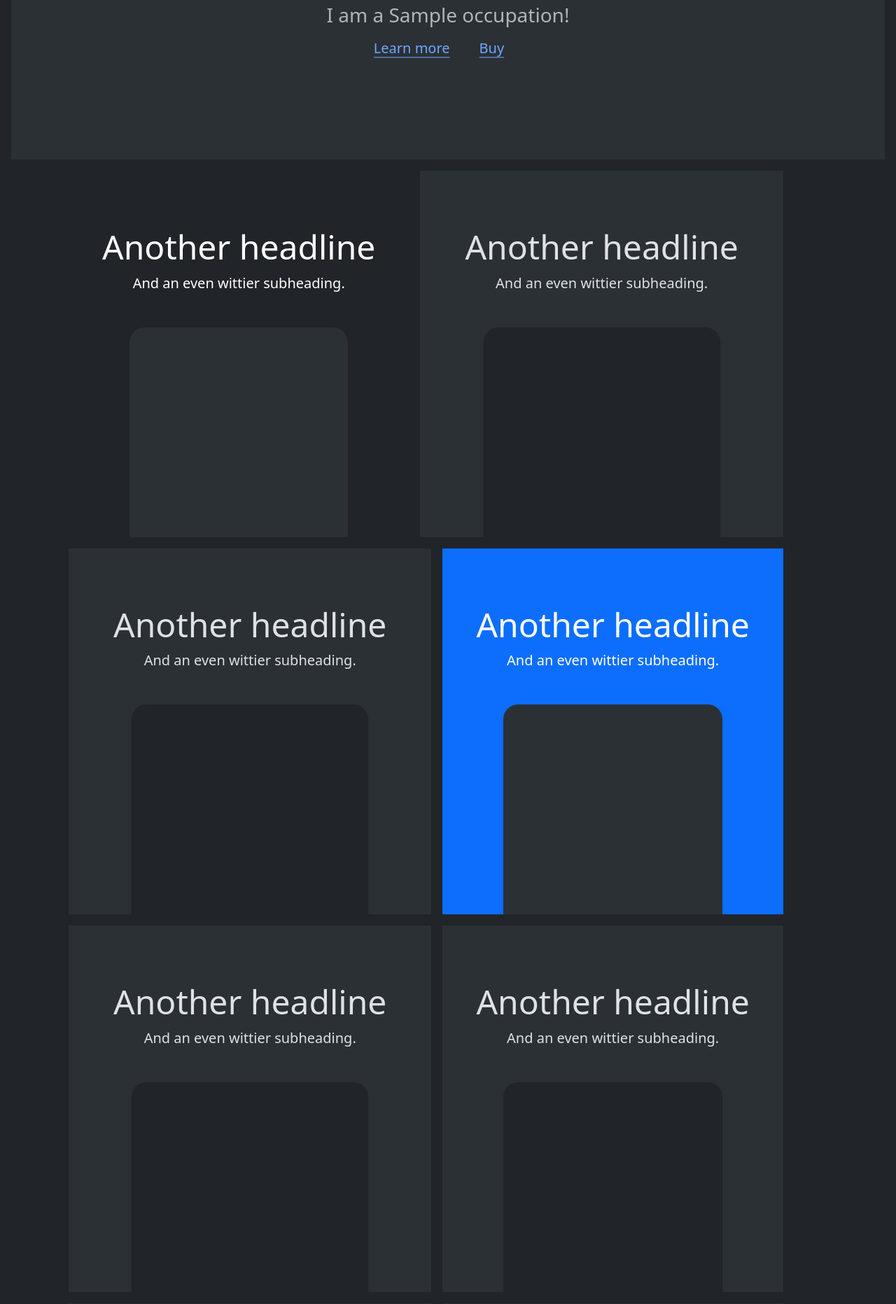
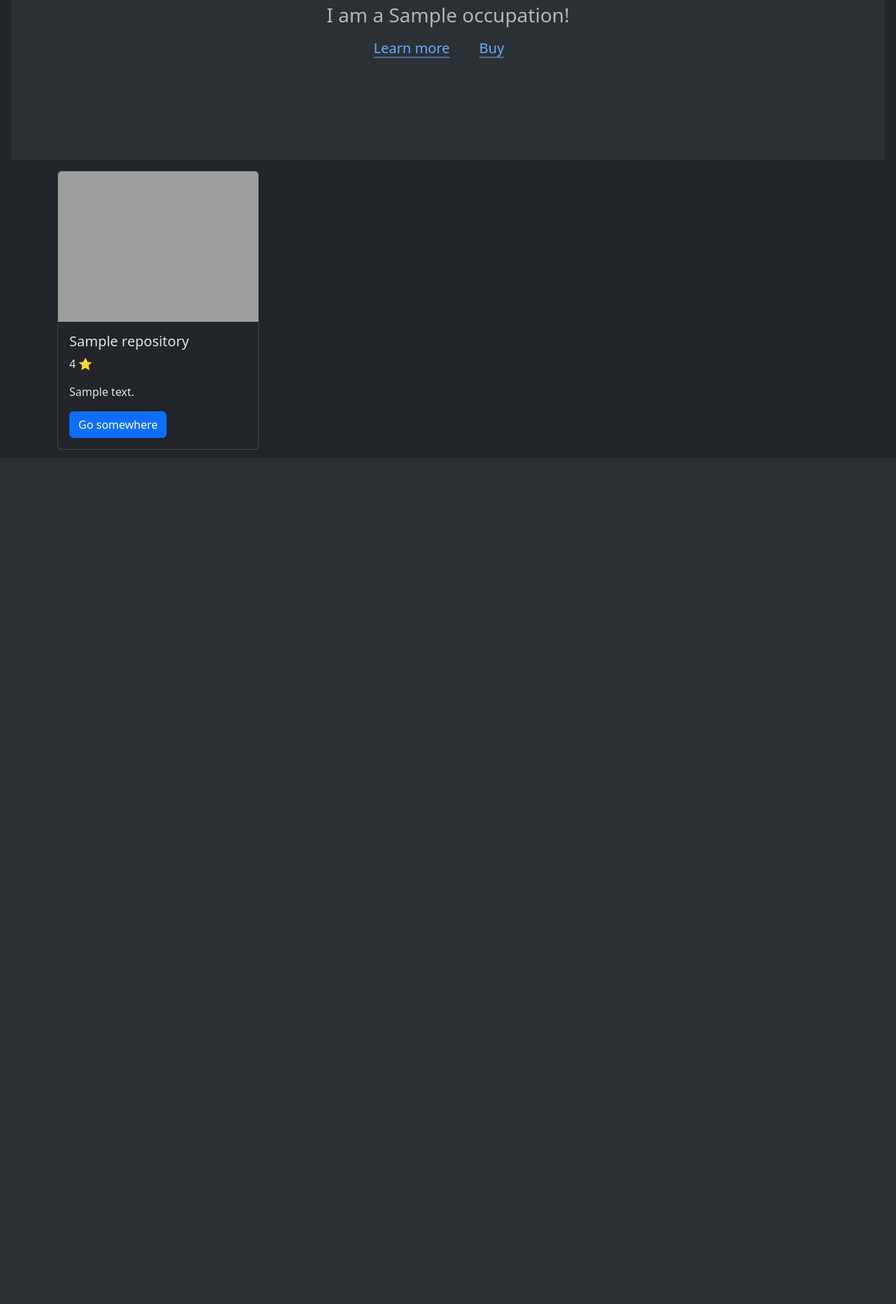
Before and after one commit to wnsnk/flask-portfolio-website, a Flask app: template templates/index.html in a window 1280 px wide. Shown: the part 398-2262 px from the top of the page at 70% size. After the commit the page ends 1041 px from the top, so only its background shows below. Run offline with Flask 3, Linux system fonts and the light colour scheme; the template is opened without the code that fills it: most values are stand-ins (such as "Sample title", 1, 10 or a date in 2020); some libraries are stand-ins or nearby versions; grey boxes are pictures that could not be loaded.

Commit message:
make grid prettier

```diff
--- a/main.py
+++ b/main.py
@@ -6,7 +6,7 @@ from wtforms.validators import DataRequired, Email, Length
 from flask_bootstrap import Bootstrap5
 from dotenv import load_dotenv
 import os
-
+from operator import itemgetter
 from github_scraper import GithubRepositoryNameScraper
 
 load_dotenv()
@@ -15,6 +15,7 @@ FIRST_NAME = os.getenv('FIRST_NAME')
 LAST_NAME = os.getenv('LAST_NAME')
 OCCUPATION = os.getenv('OCCUPATION')
 GITHUB_USERNAME = os.getenv('GITHUB_USERNAME')
+GITHUB_USERNAME = ' [REMOVED]'
 
 
 full_name = f'{FIRST_NAME} {LAST_NAME}'
@@ -29,7 +30,12 @@ Bootstrap = Bootstrap5(app=app)
 
 @app.route("/")
 def homepage():
-    return render_template('index.html', name=full_name, occupation=OCCUPATION, github=github_url)
+    all_repos = github_scraper.offline_scrape_test()
+    # all_repos = github_scraper.scrape()
+    all_repos = sorted(all_repos, key=itemgetter('stars'))
+    all_repos.reverse()
+
+    return render_template('index.html', name=full_name, occupation=OCCUPATION, github=github_url, repositories=all_repos)
 
 
 if __name__ == '__main__':
--- a/templates/index.html
+++ b/templates/index.html
@@ -7,7 +7,7 @@
     <meta name="description" content="">
     <meta name="author" content="Mark Otto, Jacob Thornton, and Bootstrap contributors">
     <meta name="generator" content="Astro v5.13.2">
-    <title>Product example · Bootstrap v5.3</title>
+    <title>portfolio · Bootstrap v5.3</title>
     <link rel="canonical" href="https://getbootstrap.com/docs/5.3/examples/product/">
     <script src="/docs/5.3/assets/js/color-modes.js"></script>
     <link href="/docs/5.3/dist/css/bootstrap.min.css" rel="stylesheet"
@@ -21,6 +21,10 @@
     <meta name="theme-color" content="#712cf9">
     <link href="product.css" rel="stylesheet">
     <style>
+        .add-bottom-padding {
+            padding-bottom: 12px;
+        }
+
         .bd-placeholder-img {
             font-size: 1.125rem;
             text-anchor: middle;
@@ -130,91 +134,30 @@
             <div class="product-device shadow-sm d-none d-md-block"></div>
             <div class="product-device product-device-2 shadow-sm d-none d-md-block"></div>
         </div>
+
+
+        <!-- ALL PROJECTS -->
         <div class="container">
-            <div class="d-md-flex flex-md-equal w-100 my-md-3 ps-md-3">
-                <div class="text-bg-dark me-md-3 pt-3 px-3 pt-md-5 px-md-5 text-center overflow-hidden">
-                    <div class="my-3 py-3">
-                        <h2 class="display-5">Another headline</h2>
-                        <p class="lead">And an even wittier subheading.</p>
-                    </div>
-                    <div class="bg-body-tertiary shadow-sm mx-auto"
-                        style="width: 80%; height: 300px; border-radius: 21px 21px 0 0;"></div>
-                </div>
-                <div class="bg-body-tertiary me-md-3 pt-3 px-3 pt-md-5 px-md-5 text-center overflow-hidden">
-                    <div class="my-3 p-3">
-                        <h2 class="display-5">Another headline</h2>
-                        <p class="lead">And an even wittier subheading.</p>
-                    </div>
-                    <div class="bg-dark shadow-sm mx-auto"
-                        style="width: 80%; height: 300px; border-radius: 21px 21px 0 0;">
+            <div class="row gy-2">
+                {% for repository in repositories %}
+                <div class="col-12 col-sm-6 col-md-3 col-lg-3 add-bottom-padding">
+
+                    <div class="card h-100" style="width: 18rem;">
+                        <img src="https://external-content.duckduckgo.com/iu/?u=https%3A%2F%2Ftse1.mm.bing.net%2Fth%2Fid%2FOIP.RukEho7ogJCHi9dikpQL3AHaGs%3Fpid%3DApi&f=1&ipt=5ebed415b4799c1a11802a2083992a3cd5bcd1916a0cd84abf1d9e12d0348c71&ipo=images"
+                            class="card-img-top" alt="...">
+                        <div class="card-body">
+                            <h5 class="card-title"> {{ repository.name }} </h5>
+                            <p class="card-text"> {{ repository.stars }} ⭐ </p>
+                            <p class="card-text">{{ repository.description }}</p>
+                            <a href="#" class="btn btn-primary">Go somewhere</a>
+                        </div>
                     </div>
                 </div>
-            </div>
-            <div class="d-md-flex flex-md-equal w-100 my-md-3 ps-md-3">
-                <div class="bg-body-tertiary me-md-3 pt-3 px-3 pt-md-5 px-md-5 text-center overflow-hidden">
-                    <div class="my-3 p-3">
-                        <h2 class="display-5">Another headline</h2>
-                        <p class="lead">And an even wittier subheading.</p>
-                    </div>
-                    <div class="bg-dark shadow-sm mx-auto"
-                        style="width: 80%; height: 300px; border-radius: 21px 21px 0 0;">
-                    </div>
-                </div>
-                <div class="text-bg-primary me-md-3 pt-3 px-3 pt-md-5 px-md-5 text-center overflow-hidden">
-                    <div class="my-3 py-3">
-                        <h2 class="display-5">Another headline</h2>
-                        <p class="lead">And an even wittier subheading.</p>
-                    </div>
-                    <div class="bg-body-tertiary shadow-sm mx-auto"
-                        style="width: 80%; height: 300px; border-radius: 21px 21px 0 0;"></div>
-                </div>
-            </div>
-            <div class="d-md-flex flex-md-equal w-100 my-md-3 ps-md-3">
-                <div class="bg-body-tertiary me-md-3 pt-3 px-3 pt-md-5 px-md-5 text-center overflow-hidden">
-                    <div class="my-3 p-3">
-                        <h2 class="display-5">Another headline</h2>
-                        <p class="lead">And an even wittier subheading.</p>
-                    </div>
-                    <div class="bg-body shadow-sm mx-auto"
-                        style="width: 80%; height: 300px; border-radius: 21px 21px 0 0;">
-                    </div>
-                </div>
-                <div class="bg-body-tertiary me-md-3 pt-3 px-3 pt-md-5 px-md-5 text-center overflow-hidden">
-                    <div class="my-3 py-3">
-                        <h2 class="display-5">Another headline</h2>
-                        <p class="lead">And an even wittier subheading.</p>
-                    </div>
-                    <div class="bg-body shadow-sm mx-auto"
-                        style="width: 80%; height: 300px; border-radius: 21px 21px 0 0;">
-                    </div>
-                </div>
-            </div>
-            <div class="d-md-flex flex-md-equal w-100 my-md-3 ps-md-3">
-                <div class="bg-body-tertiary me-md-3 pt-3 px-3 pt-md-5 px-md-5 text-center overflow-hidden">
-                    <div class="my-3 p-3">
-                        <h2 class="display-5">Another headline</h2>
-                        <p class="lead">And an even wittier subheading.</p>
-                    </div>
-                    <div class="bg-body shadow-sm mx-auto"
-                        style="width: 80%; height: 300px; border-radius: 21px 21px 0 0;">
-                    </div>
-                </div>
-                <div class="bg-body-tertiary me-md-3 pt-3 px-3 pt-md-5 px-md-5 text-center overflow-hidden">
-                    <div class="my-3 py-3">
-                        <h2 class="display-5">Another headline</h2>
-                        <p class="lead">And an even wittier subheading.</p>
-                    </div>
-                    <div class="bg-body shadow-sm mx-auto"
-                        style="width: 80%; height: 300px; border-radius: 21px 21px 0 0;">
-                    </div>
-                </div>
+
+                {% endfor %}
             </div>
         </div>
-    </main>
 
-    <script src="/docs/5.3/dist/js/bootstrap.bundle.min.js"
-        integrity="sha384-FKyoEForCGlyvwx9Hj09JcYn3nv7wiPVlz7YYwJrWVcXK/BmnVDxM+D2scQbITxI"
-        class="astro-vvvwv3sm"></script>
 </body>
 
 </html>
```
